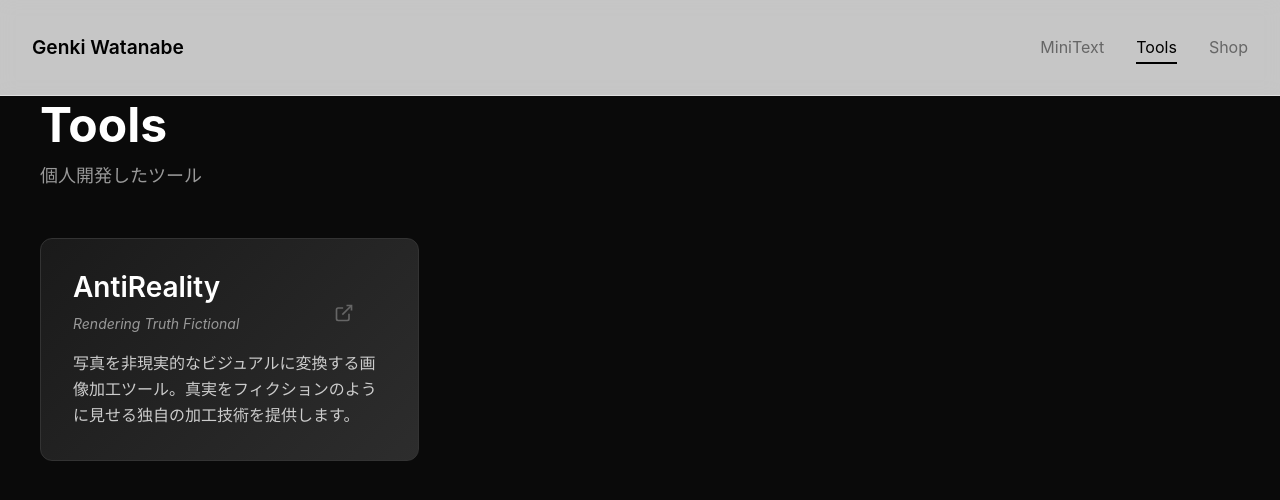
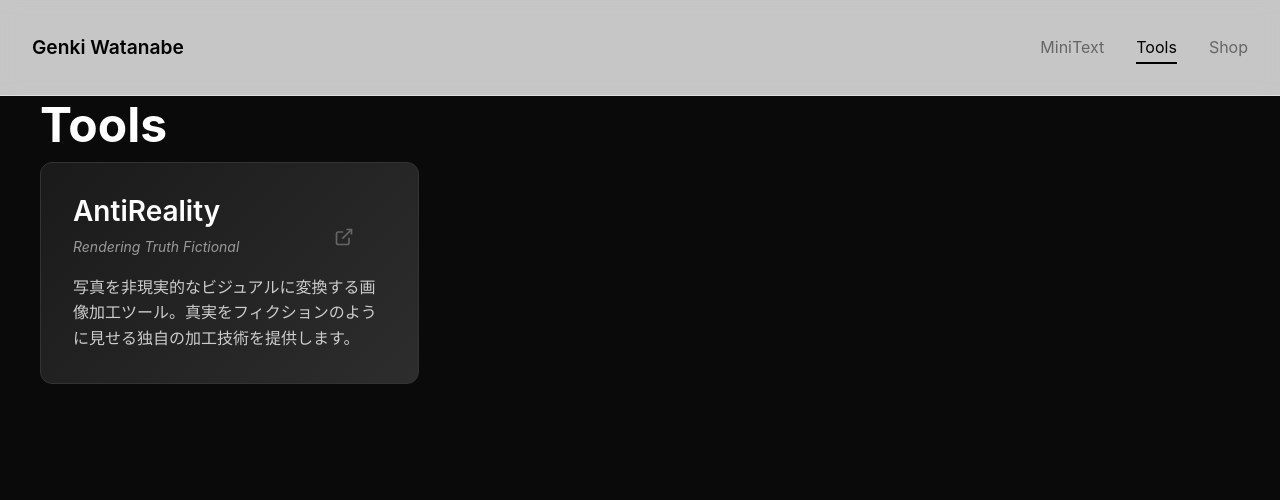
Before and after one commit to genki-kun/watanabegenki-site, a Next.js app: page /tools in a window 1280 px wide. Shown: the top 500 px of the page. Built offline with nearby package versions, Linux system fonts and the light colour scheme.

Commit message:
chore: remove personal tools text from tools page

```diff
--- a/src/app/tools/page.tsx
+++ b/src/app/tools/page.tsx
@@ -15,7 +15,7 @@ export default function ToolsPage() {
         <main className={styles.main}>
             <div className={styles.container}>
                 <h1 className={styles.title}>Tools</h1>
-                <p className={styles.subtitle}>個人開発したツール</p>
+
                 <div className={styles.grid}>
                     {tools.map((tool) => (
                         <ToolCard
```
